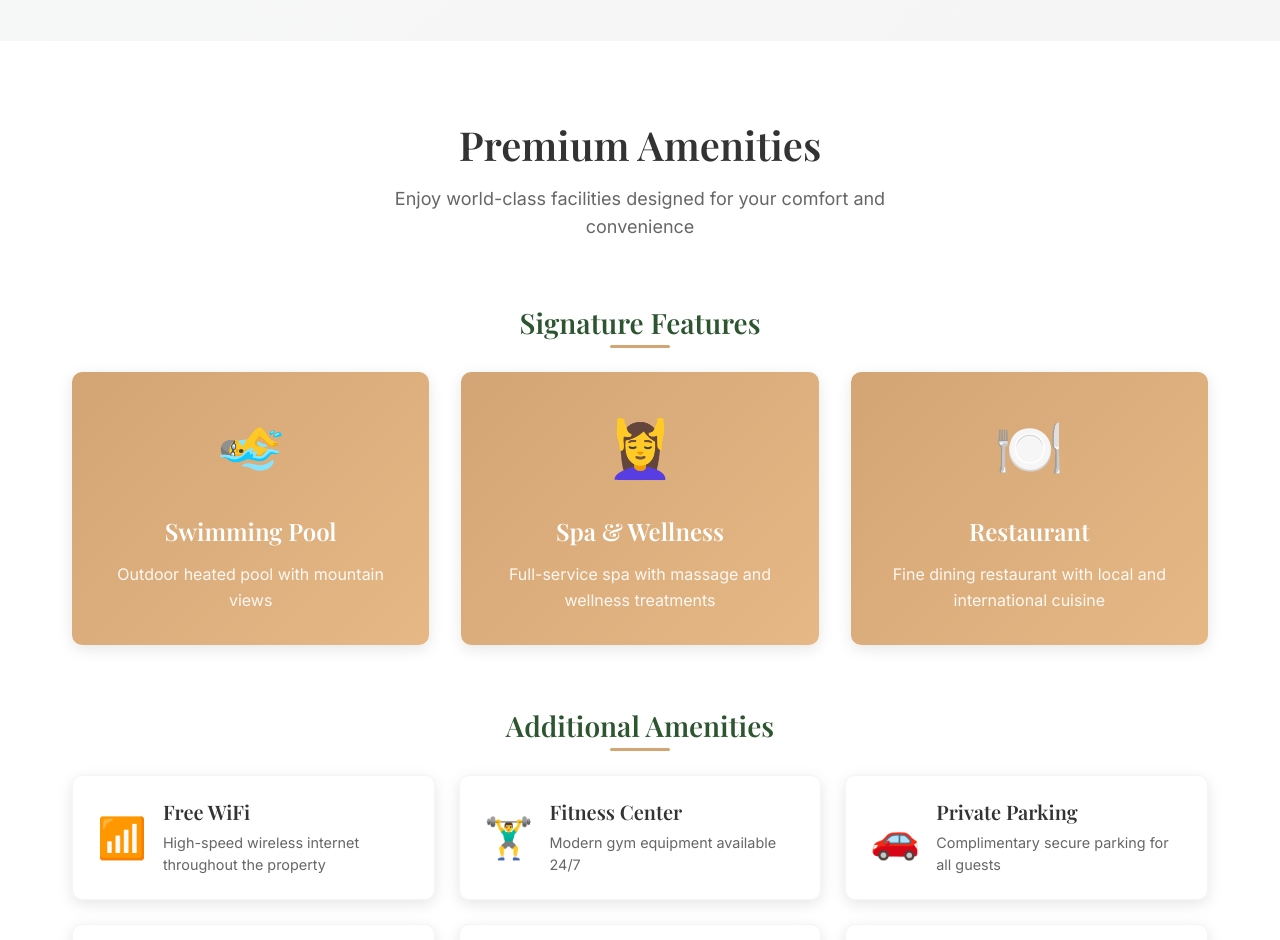
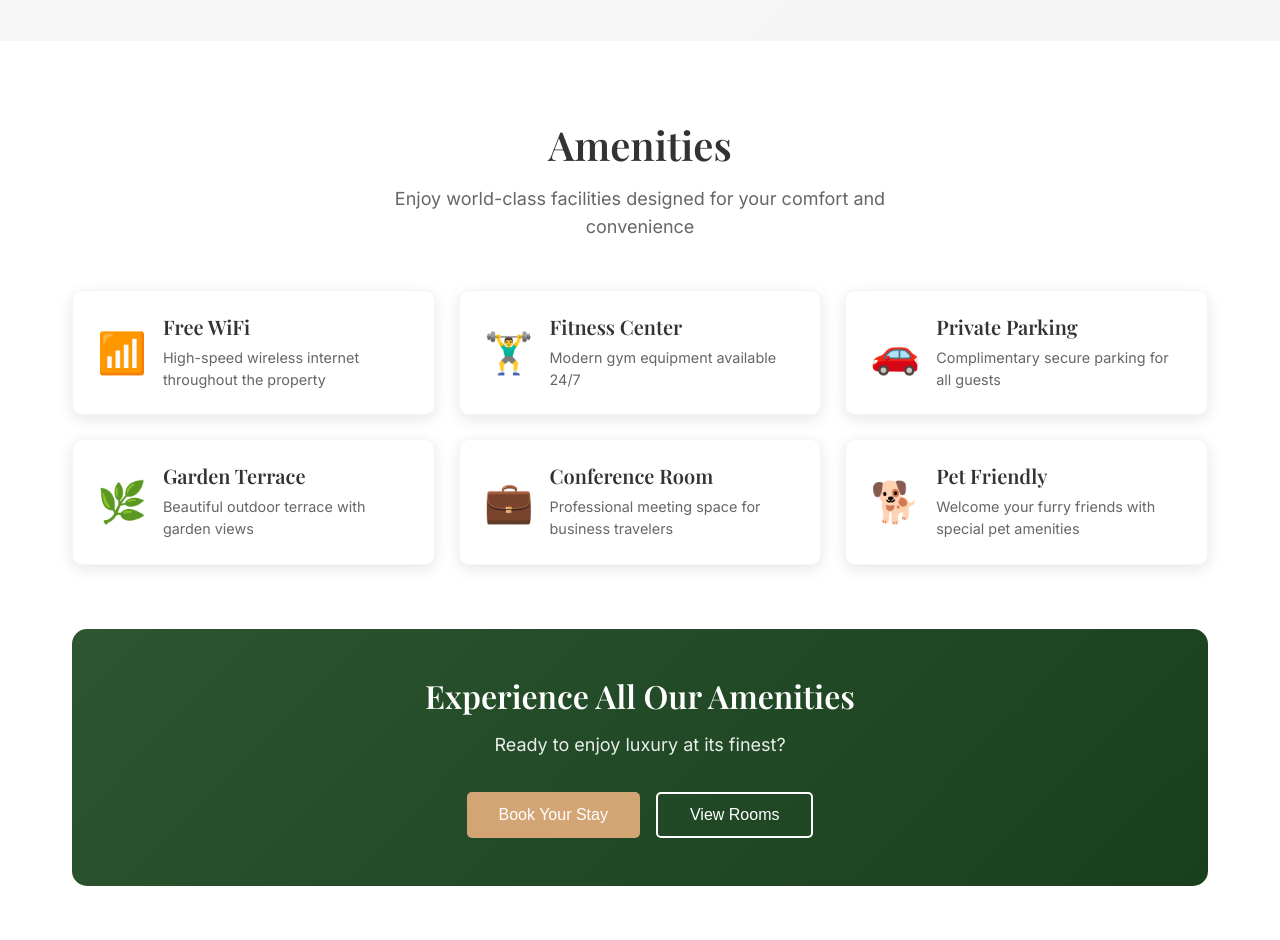
Before and after one commit to Lebo-Madikane/lindani-bnb, a Next.js app: page / in a window 1280 px wide. Shown: the part 2780-3720 px from the top of the page. Built offline with nearby package versions, Linux system fonts and the light colour scheme.

Commit message:
update Amenities component

```diff
--- a/src/components/Amenities/Amenities.js
+++ b/src/components/Amenities/Amenities.js
@@ -75,36 +75,14 @@ export default function Amenities() {
         <section className={styles.amenities}>
             <div className={styles.container}>
                 <div className={styles.header}>
-                    <h2 className={styles.title}>Premium Amenities</h2>
+                    <h2 className={styles.title}>Amenities</h2>
                     <p className={styles.subtitle}>
                         Enjoy world-class facilities designed for your comfort and convenience
                     </p>
                 </div>
 
-                {/* Featured Amenities */}
-                <div className={styles.featuredSection}>
-                    <h3 className={styles.sectionTitle}>Signature Features</h3>
-                    <div className={styles.featuredGrid}>
-                        {featuredAmenities.map((amenity) => (
-                            <Card
-                                key={amenity.id}
-                                variant="accent"
-                                padding="large"
-                                className={styles.featuredCard}
-                            >
-                                <div className={styles.cardContent}>
-                                    <div className={styles.iconLarge}>{amenity.icon}</div>
-                                    <h4>{amenity.title}</h4>
-                                    <p>{amenity.description}</p>
-                                </div>
-                            </Card>
-                        ))}
-                    </div>
-                </div>
-
                 {/* Regular Amenities */}
                 <div className={styles.regularSection}>
-                    <h3 className={styles.sectionTitle}>Additional Amenities</h3>
                     <div className={styles.regularGrid}>
                         {regularAmenities.map((amenity) => (
                             <Card
--- a/src/components/Amenities/Amenities.module.scss
+++ b/src/components/Amenities/Amenities.module.scss
@@ -12,7 +12,7 @@
 
 .header {
     text-align: center;
-    margin-bottom: 4rem;
+    margin-bottom: 3rem;
 
     .title {
         font-size: 2.5rem;
@@ -34,56 +34,6 @@
     }
 }
 
-// Section Titles
-.sectionTitle {
-    font-size: 1.75rem;
-    color: var(--primary-color);
-    text-align: center;
-    margin-bottom: 2rem;
-    font-weight: 600;
-    position: relative;
-
-    &::after {
-        content: '';
-        position: absolute;
-        bottom: -8px;
-        left: 50%;
-        transform: translateX(-50%);
-        width: 60px;
-        height: 3px;
-        background-color: var(--accent-color);
-        border-radius: 2px;
-    }
-
-    @include mobile {
-        font-size: 1.5rem;
-    }
-}
-
-// Featured Amenities Section
-.featuredSection {
-    margin-bottom: 4rem;
-}
-
-.featuredGrid {
-    display: grid;
-    grid-template-columns: repeat(auto-fit, minmax(300px, 1fr));
-    gap: 2rem;
-
-    @include mobile {
-        grid-template-columns: 1fr;
-        gap: 1.5rem;
-    }
-}
-
-.featuredCard {
-    transition: all 0.3s ease;
-
-    &:hover {
-        transform: translateY(-8px);
-        box-shadow: 0 12px 30px rgba(212, 165, 116, 0.3);
-    }
-}
 
 // Regular Amenities Section
 .regularSection {
```
